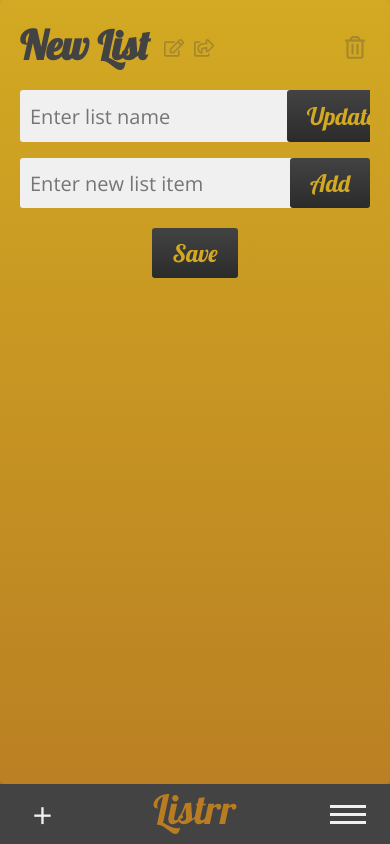
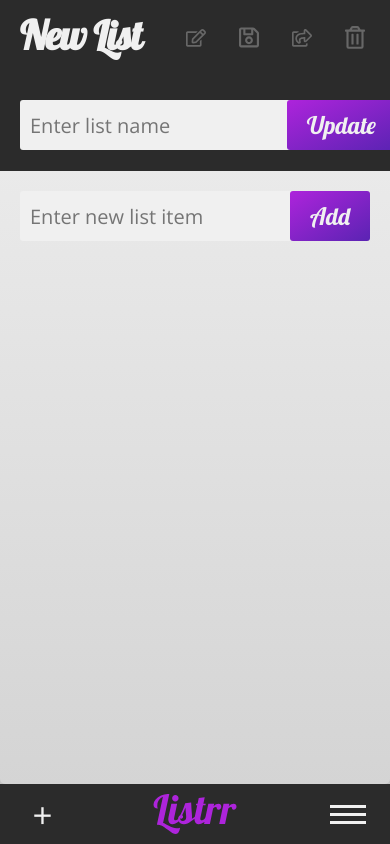
Before and after one commit to Drucial/listrr-app, a React (Create React App) app: page / in a window 390 px wide. Both pictures are taken after a click on the element 174 px from the left and 50 px from the top of the page. Built offline with nearby package versions, Linux system fonts and the light colour scheme.

Commit message:
theme & UI updates: mobile

```diff
--- a/src/App.scss
+++ b/src/App.scss
@@ -7,12 +7,12 @@
 :root {
 	--vh: 0;
 	--color-light: rgb(240, 240, 240);
-	--color-light400: rgb(228, 228, 228);
+	--color-light400: rgb(210, 210, 210);
 	--color-dark: #434343;
 	--color-dark400: #2b2b2b;
-	--color-accent: hsl(46, 72%, 48%);
-	--color-accent400: hsl(36, 68%, 43%);
-	--color-accent-light: hsl(45, 37%, 77%);
+	--color-accent: hsl(285, 72%, 50%);
+	--color-accent400: hsl(263, 67%, 42%);
+	--color-accent-light: hsl(327, 77%, 56%);
 }
 
 // Global Styles //
@@ -20,7 +20,7 @@
 html {
 	font-family: "open sans", sans-serif;
 	font-size: 20px;
-	color: var(--color-dark);
+	color: var(--color-light);
 }
 
 h1,
@@ -38,27 +38,37 @@
 	all: unset;
 	font-family: "Lobster", cursive;
 	font-size: 1.2em;
-	color: var(--color-accent);
+	color: var(--color-light);
 	text-align: center;
 	padding: 10px 20px;
 	border-radius: 3px;
 	background: var(--color-accent);
 	background: -webkit-linear-gradient(
-		to bottom,
-		var(--color-dark),
-		var(--color-dark400)
+		to bottom right,
+		var(--color-accent),
+		var(--color-accent400)
 	);
 	background: linear-gradient(
-		to bottom,
-		var(--color-dark),
-		var(--color-dark400)
+		to bottom right,
+		var(--color-accent),
+		var(--color-accent400)
 	);
 	cursor: pointer;
-	transition: box-shadow 0.25s ease-in-out, color 0.25s ease-in-out;
+	transition: background 0.25s ease-in-out, color 0.25s ease-in-out;
 
 	&:hover {
-		box-shadow: inset 6rem 0rem 0px var(--color-accent);
-		color: var(--color-dark);
+		color: var(--color-light);
+		background: var(--color-accent);
+		background: -webkit-linear-gradient(
+			to bottom right,
+			var(--color-accent-light),
+			var(--color-accent400)
+		);
+		background: linear-gradient(
+			to bottom right,
+			var(--color-accent-light),
+			var(--color-accent400)
+		);
 	}
 }
 
@@ -74,13 +84,13 @@
 	background: var(--color-accent);
 	background: -webkit-linear-gradient(
 		to bottom,
-		var(--color-accent),
-		var(--color-accent400)
+		var(--color-light),
+		var(--color-light400)
 	);
 	background: linear-gradient(
 		to bottom,
-		var(--color-accent),
-		var(--color-accent400)
+		var(--color-light),
+		var(--color-light400)
 	);
 	overflow: hidden;
 }
@@ -224,11 +234,6 @@
 					font-weight: normal;
 					font-size: 1rem;
 				}
-
-				button {
-					background: none;
-					padding: 5px 10px;
-				}
 			}
 		}
 
@@ -245,8 +250,7 @@
 		min-width: 300px;
 
 		li {
-			background: var(--color-accent);
-			color: var(--color-dark);
+			color: var(--color-Light);
 			padding: 0.5rem;
 			margin: 0.5rem 0;
 			border-radius: 3px;
@@ -254,6 +258,17 @@
 			text-align: center;
 			box-shadow: 0px 2px 10px rgba(0, 0, 0, 0.3);
 			white-space: nowrap;
+			background: var(--color-accent);
+				background: -webkit-linear-gradient(
+					to bottom right,
+					var(--color-accent),
+					var(--color-accent400)
+				);
+				background: linear-gradient(
+					to bottom right,
+					var(--color-accent),
+					var(--color-accent400)
+				);
 			transition: background 0.25s ease-in-out, color 0.25s ease-in-out;
 
 			&:hover {
@@ -272,17 +287,12 @@
 	display: flex;
 	justify-content: center;
 	align-items: flex-start;
-	-ms-overflow-style: none;
-  scrollbar-width: none;
-	overflow: scroll;
-}
-
-main::-webkit-scrollbar {
-  display: none;
+	overflow: hidden;
 }
 
 .current-list-container {
 	width: 100%;
+	max-height: 100%;
 	max-width: 750px;
 	display: flex;
 	flex-direction: column;
@@ -306,12 +316,13 @@
 	.list-header {
 		display: flex;
 		flex-direction: column;
+		// background: var(--color-dark);
 
 		.title-container {
 			display: flex;
 			align-items: flex-end;
 			margin-bottom: 1rem;
-			gap: 0.5rem;
+			// gap: 0.5rem;
 		}
 
 		#listTitle {
@@ -321,12 +332,13 @@
 		}
 
 		.list-icons {
+			width: 100%;
 			display: flex;
-			width: 100%;
-			// justify-content: space-between;
+			justify-content: space-between;
+			margin: 0 1rem;
 		}
 
-		#editIcon, #shareIcon, #trashIcon {
+		.list-icon {
 			width: 30px;
 			padding: 0.25rem;
 			opacity: 0.3;
@@ -342,10 +354,6 @@
 				opacity: 0.7;
 				transform: scale(1.1);
 			}
-		}
-
-		#trashIcon {
-			margin-left: auto;
 		}
 
 		label {
@@ -382,6 +390,13 @@
 		width: 100%;
 		display: grid;
 		list-style: none;
+		-ms-overflow-style: none;
+		scrollbar-width: none;
+		overflow: scroll;
+
+		.active-list::-webkit-scrollbar {
+			display: none;
+		}
 
 		li {
 			height: 62px;
@@ -390,14 +405,34 @@
 			padding: 1rem;
 			margin-bottom: 10px;
 			color: var(--color-light);
-			background: var(--color-dark);
 			border-radius: 3px;
 			cursor: pointer;
+			background: var(--color-dark);
+			background: -webkit-linear-gradient(
+				to bottom,
+				var(--color-dark),
+				var(--color-dark400)
+			);
+			background: linear-gradient(
+				to bottom,
+				var(--color-dark),
+				var(--color-dark400)
+			);
 
 			&:hover,
 			&:focus {
-				color: var(--color-dark);
+				color: var(--color-light);
 				background: var(--color-accent);
+				background: -webkit-linear-gradient(
+					to bottom right,
+					var(--color-accent),
+					var(--color-accent400)
+				);
+				background: linear-gradient(
+					to bottom right,
+					var(--color-accent),
+					var(--color-accent400)
+				);
 			}
 		}
 	}
@@ -420,7 +455,7 @@
 	.app-header {
 		justify-content: center;
 		align-items: center;
-		background: var(--color-dark);
+		background: var(--color-dark400);
 		position: relative;
 
 		.logo-container {
@@ -429,8 +464,8 @@
 			color: var(--color-dark);
 
 			#logo {
-				fill: var(--color-accent400);
-				color: var(--color-accent400);
+				fill: var(--color-accent);
+				// color: var(--color-accent400);
 				width: 100%;
 				height: 2rem;
 			}
@@ -467,11 +502,40 @@
 
 	.current-list-container {
 		background: none;
-		padding: 1rem;
+		padding: 0;
 		min-height: 100%;
 		margin: 0;
 
+		.list-header {
+			background: var(--color-dark400);
+			color: var(--color-light);
+
+			#listTitle{
+				padding: .5rem 1rem 0 1rem;
+				color: var(--color-light);
+				letter-spacing: -1px;
+			}
+
+			.list-icon {
+				width: 30px;
+				padding: 0.25rem;
+				opacity: 0.3;
+				cursor: pointer;
+				transition: all 0.25s ease-in-out;
+
+				svg {
+					color: var(--color-light);
+				}
+			}
+		}
+
+		.active-list {
+			width: auto;
+			margin: 0 1rem;
+		}
+
 		.input-container {
+			margin: 1rem;
 			gap: 0;
 
 			.list-input {
--- a/src/components/list/CurrentList.js
+++ b/src/components/list/CurrentList.js
@@ -12,7 +12,7 @@
         <ListTitle />
         <ListInput />
         <ListItems />
-        <ListFooter />
+        {/* <ListFooter /> */}
       </div>
     </main>
   )
--- a/src/components/list/ListTitle.js
+++ b/src/components/list/ListTitle.js
@@ -1,15 +1,22 @@
 import React, { useContext, useState } from 'react'
 import UserContext from '../../services/user-context'
+import UserDataService from '../../services/user'
+import UpdateDataService from '../../services/save'
 import TitleInput from './TitleInput'
-import UserDataService from '../../services/user'
+
 
 const ListTitle = () => {
-  const { setCurrentList, currentList, setCurrentUser, currentUser, initialListState } = useContext(UserContext)
-  const [showTitleInput, setShowTitleInput] = useState(false)
+  const { currentUser, setCurrentUser, currentList, setCurrentList, initialListState } = useContext(UserContext)
+  const [showTitleInput, setShowTitleInput, ] = useState(false)
 
   function editTitle() {
     setShowTitleInput(!showTitleInput)
   }
+
+  function handleSave() {
+		// console.log(currentList)
+		UpdateDataService.updateLists(currentUser, currentList, setCurrentUser)
+	}
 
   function deleteList() {
     let lists = currentUser.user_lists;
@@ -39,7 +46,7 @@
       <div className="title-container">
         <h1 id="listTitle" >{currentList.title}</h1>
         <div className="list-icons">
-          <div id="editIcon" onClick={editTitle}>
+          <div className="list-icon" onClick={editTitle}>
             <svg
               aria-hidden="true"
               focusable="true"
@@ -56,7 +63,23 @@
               ></path>
             </svg>
           </div>
-          <div id="shareIcon">
+          <div className="list-icon" onClick={handleSave}>
+            <svg
+            aria-hidden="true"
+            focusable="false"
+            data-prefix="far"
+            data-icon="save"
+            className="svg-save"
+            role="img"
+            xmlns="http://www.w3.org/2000/svg"
+            viewBox="0 0 448 512">
+              <path
+                fill="currentColor"
+                d="M433.941 129.941l-83.882-83.882A48 48 0 0 0 316.118 32H48C21.49 32 0 53.49 0 80v352c0 26.51 21.49 48 48 48h352c26.51 0 48-21.49 48-48V163.882a48 48 0 0 0-14.059-33.941zM272 80v80H144V80h128zm122 352H54a6 6 0 0 1-6-6V86a6 6 0 0 1 6-6h42v104c0 13.255 10.745 24 24 24h176c13.255 0 24-10.745 24-24V83.882l78.243 78.243a6 6 0 0 1 1.757 4.243V426a6 6 0 0 1-6 6zM224 232c-48.523 0-88 39.477-88 88s39.477 88 88 88 88-39.477 88-88-39.477-88-88-88zm0 128c-22.056 0-40-17.944-40-40s17.944-40 40-40 40 17.944 40 40-17.944 40-40 40z"
+              ></path>
+            </svg>
+          </div>
+          <div className="list-icon">
             <svg
               aria-hidden="true"
               focusable="false"
@@ -73,7 +96,7 @@
               ></path>
             </svg>
           </div>
-          <div id="trashIcon" onClick={deleteList}>
+          <div className="list-icon" onClick={deleteList}>
             <svg
               aria-hidden="true"
               focusable="false"
--- a/src/components/list/TitleInput.js
+++ b/src/components/list/TitleInput.js
@@ -3,7 +3,7 @@
 import { Transition, animated } from "react-spring";
 
 const TitleInput = ({ showTitleInput, setShowTitleInput }) => {
-	const { currentList, setCurrentList, currentUser } = useContext(UserContext)
+	const { currentUser, currentList, setCurrentList } = useContext(UserContext)
 	const inputRef = useRef()
 	// Needs Enter Key Listener
 
@@ -44,7 +44,7 @@
         }}
         enter={{
           opacity: 1,
-          height: 52,
+          height: 75,
 					marginBottom: 16,
         }}
         leave={{
@@ -58,7 +58,8 @@
         >
         {(styles, item) =>
           item &&
-          <animated.div  style={styles} className="input-container">
+          <animated.div  style={styles} className="list-menu">
+						<div className="input-container">
 							<input
 								ref={inputRef}
 								className="list-input"
@@ -68,6 +69,7 @@
 								placeholder="Enter list name"
 							/>
 							<button onClick={validateTitle}>Update</button>
+						</div>
 					</animated.div>
         }
       </Transition>
--- a/src/styles/App.css
+++ b/src/styles/App.css
@@ -8,18 +8,18 @@
 :root {
   --vh: 0;
   --color-light: rgb(240, 240, 240);
-  --color-light400: rgb(228, 228, 228);
+  --color-light400: rgb(210, 210, 210);
   --color-dark: #434343;
   --color-dark400: #2b2b2b;
-  --color-accent: hsl(46, 72%, 48%);
-  --color-accent400: hsl(36, 68%, 43%);
-  --color-accent-light: hsl(45, 37%, 77%);
+  --color-accent: hsl(285, 72%, 50%);
+  --color-accent400: hsl(263, 67%, 42%);
+  --color-accent-light: hsl(327, 77%, 56%);
 }
 
 html {
   font-family: "open sans", sans-serif;
   font-size: 20px;
-  color: var(--color-dark);
+  color: var(--color-light);
 }
 
 h1,
@@ -37,24 +37,23 @@
   all: unset;
   font-family: "Lobster", cursive;
   font-size: 1.2em;
-  color: var(--color-accent);
+  color: var(--color-light);
   text-align: center;
   padding: 10px 20px;
   border-radius: 3px;
   background: var(--color-accent);
-  background: -webkit-gradient(linear, left top, left bottom, from(var(--color-dark)), to(var(--color-dark400)));
-  background: linear-gradient(to bottom, var(--color-dark), var(--color-dark400));
+  background: -webkit-gradient(linear, left top, right bottom, from(var(--color-accent)), to(var(--color-accent400)));
+  background: linear-gradient(to bottom right, var(--color-accent), var(--color-accent400));
   cursor: pointer;
-  -webkit-transition: color 0.25s ease-in-out, -webkit-box-shadow 0.25s ease-in-out;
-  transition: color 0.25s ease-in-out, -webkit-box-shadow 0.25s ease-in-out;
-  transition: box-shadow 0.25s ease-in-out, color 0.25s ease-in-out;
-  transition: box-shadow 0.25s ease-in-out, color 0.25s ease-in-out, -webkit-box-shadow 0.25s ease-in-out;
+  -webkit-transition: background 0.25s ease-in-out, color 0.25s ease-in-out;
+  transition: background 0.25s ease-in-out, color 0.25s ease-in-out;
 }
 
 button:hover {
-  -webkit-box-shadow: inset 6rem 0rem 0px var(--color-accent);
-          box-shadow: inset 6rem 0rem 0px var(--color-accent);
-  color: var(--color-dark);
+  color: var(--color-light);
+  background: var(--color-accent);
+  background: -webkit-gradient(linear, left top, right bottom, from(var(--color-accent-light)), to(var(--color-accent400)));
+  background: linear-gradient(to bottom right, var(--color-accent-light), var(--color-accent400));
 }
 
 #app {
@@ -68,8 +67,8 @@
       grid-template-columns: 1fr auto;
       grid-template-areas: "nav menu" "main menu";
   background: var(--color-accent);
-  background: -webkit-gradient(linear, left top, left bottom, from(var(--color-accent)), to(var(--color-accent400)));
-  background: linear-gradient(to bottom, var(--color-accent), var(--color-accent400));
+  background: -webkit-gradient(linear, left top, left bottom, from(var(--color-light)), to(var(--color-light400)));
+  background: linear-gradient(to bottom, var(--color-light), var(--color-light400));
   overflow: hidden;
 }
 
@@ -256,11 +255,6 @@
   font-size: 1rem;
 }
 
-.app-menu header .user-profile .profile-details button {
-  background: none;
-  padding: 5px 10px;
-}
-
 .app-menu header h2 {
   font-family: "Lobster", cursive;
   font-size: 2rem;
@@ -274,8 +268,7 @@
 }
 
 .app-menu .saved-lists li {
-  background: var(--color-accent);
-  color: var(--color-dark);
+  color: var(--color-Light);
   padding: 0.5rem;
   margin: 0.5rem 0;
   border-radius: 3px;
@@ -284,6 +277,9 @@
   -webkit-box-shadow: 0px 2px 10px rgba(0, 0, 0, 0.3);
           box-shadow: 0px 2px 10px rgba(0, 0, 0, 0.3);
   white-space: nowrap;
+  background: var(--color-accent);
+  background: -webkit-gradient(linear, left top, right bottom, from(var(--color-accent)), to(var(--color-accent400)));
+  background: linear-gradient(to bottom right, var(--color-accent), var(--color-accent400));
   -webkit-transition: background 0.25s ease-in-out, color 0.25s ease-in-out;
   transition: background 0.25s ease-in-out, color 0.25s ease-in-out;
 }
@@ -307,17 +303,12 @@
   -webkit-box-align: start;
       -ms-flex-align: start;
           align-items: flex-start;
-  -ms-overflow-style: none;
-  scrollbar-width: none;
-  overflow: scroll;
-}
-
-main::-webkit-scrollbar {
-  display: none;
+  overflow: hidden;
 }
 
 .current-list-container {
   width: 100%;
+  max-height: 100%;
   max-width: 750px;
   display: -webkit-box;
   display: -ms-flexbox;
@@ -354,7 +345,6 @@
       -ms-flex-align: end;
           align-items: flex-end;
   margin-bottom: 1rem;
-  gap: 0.5rem;
 }
 
 .current-list-container .list-header #listTitle {
@@ -364,13 +354,17 @@
 }
 
 .current-list-container .list-header .list-icons {
+  width: 100%;
   display: -webkit-box;
   display: -ms-flexbox;
   display: flex;
-  width: 100%;
+  -webkit-box-pack: justify;
+      -ms-flex-pack: justify;
+          justify-content: space-between;
+  margin: 0 1rem;
 }
 
-.current-list-container .list-header #editIcon, .current-list-container .list-header #shareIcon, .current-list-container .list-header #trashIcon {
+.current-list-container .list-header .list-icon {
   width: 30px;
   padding: 0.25rem;
   opacity: 0.3;
@@ -379,18 +373,14 @@
   transition: all 0.25s ease-in-out;
 }
 
-.current-list-container .list-header #editIcon svg, .current-list-container .list-header #shareIcon svg, .current-list-container .list-header #trashIcon svg {
+.current-list-container .list-header .list-icon svg {
   color: var(--color-dark);
 }
 
-.current-list-container .list-header #editIcon:hover, .current-list-container .list-header #editIcon:focus, .current-list-container .list-header #shareIcon:hover, .current-list-container .list-header #shareIcon:focus, .current-list-container .list-header #trashIcon:hover, .current-list-container .list-header #trashIcon:focus {
+.current-list-container .list-header .list-icon:hover, .current-list-container .list-header .list-icon:focus {
   opacity: 0.7;
   -webkit-transform: scale(1.1);
           transform: scale(1.1);
-}
-
-.current-list-container .list-header #trashIcon {
-  margin-left: auto;
 }
 
 .current-list-container .list-header label {
@@ -428,6 +418,13 @@
   display: -ms-grid;
   display: grid;
   list-style: none;
+  -ms-overflow-style: none;
+  scrollbar-width: none;
+  overflow: scroll;
+}
+
+.current-list-container .active-list .active-list::-webkit-scrollbar {
+  display: none;
 }
 
 .current-list-container .active-list li {
@@ -441,14 +438,18 @@
   padding: 1rem;
   margin-bottom: 10px;
   color: var(--color-light);
-  background: var(--color-dark);
   border-radius: 3px;
   cursor: pointer;
+  background: var(--color-dark);
+  background: -webkit-gradient(linear, left top, left bottom, from(var(--color-dark)), to(var(--color-dark400)));
+  background: linear-gradient(to bottom, var(--color-dark), var(--color-dark400));
 }
 
 .current-list-container .active-list li:hover, .current-list-container .active-list li:focus {
-  color: var(--color-dark);
+  color: var(--color-light);
   background: var(--color-accent);
+  background: -webkit-gradient(linear, left top, right bottom, from(var(--color-accent)), to(var(--color-accent400)));
+  background: linear-gradient(to bottom right, var(--color-accent), var(--color-accent400));
 }
 
 .current-list-container footer {
@@ -475,7 +476,7 @@
     -webkit-box-align: center;
         -ms-flex-align: center;
             align-items: center;
-    background: var(--color-dark);
+    background: var(--color-dark400);
     position: relative;
   }
   .app-header .logo-container {
@@ -484,8 +485,7 @@
     color: var(--color-dark);
   }
   .app-header .logo-container #logo {
-    fill: var(--color-accent400);
-    color: var(--color-accent400);
+    fill: var(--color-accent);
     width: 100%;
     height: 2rem;
   }
@@ -520,11 +520,36 @@
   }
   .current-list-container {
     background: none;
-    padding: 1rem;
+    padding: 0;
     min-height: 100%;
     margin: 0;
   }
+  .current-list-container .list-header {
+    background: var(--color-dark400);
+    color: var(--color-light);
+  }
+  .current-list-container .list-header #listTitle {
+    padding: .5rem 1rem 0 1rem;
+    color: var(--color-light);
+    letter-spacing: -1px;
+  }
+  .current-list-container .list-header .list-icon {
+    width: 30px;
+    padding: 0.25rem;
+    opacity: 0.3;
+    cursor: pointer;
+    -webkit-transition: all 0.25s ease-in-out;
+    transition: all 0.25s ease-in-out;
+  }
+  .current-list-container .list-header .list-icon svg {
+    color: var(--color-light);
+  }
+  .current-list-container .active-list {
+    width: auto;
+    margin: 0 1rem;
+  }
   .current-list-container .input-container {
+    margin: 1rem;
     gap: 0;
   }
   .current-list-container .input-container .list-input {
```
Also changed, not shown: 1 other file (tests, documents, lock files or other folders). Lines whose indentation alone changed are shown as unchanged.
